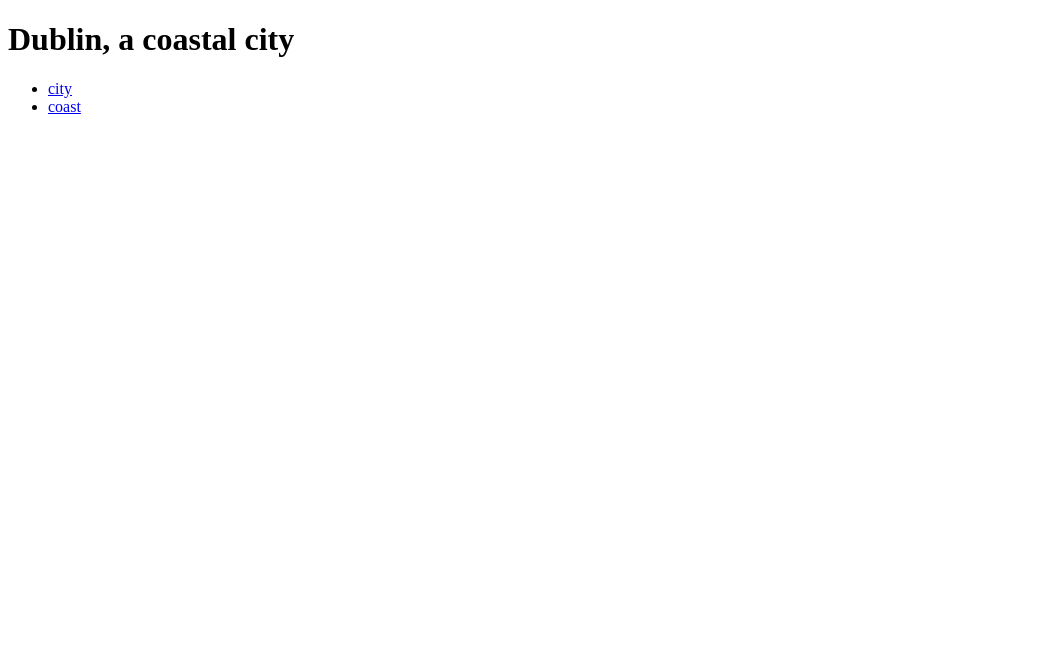
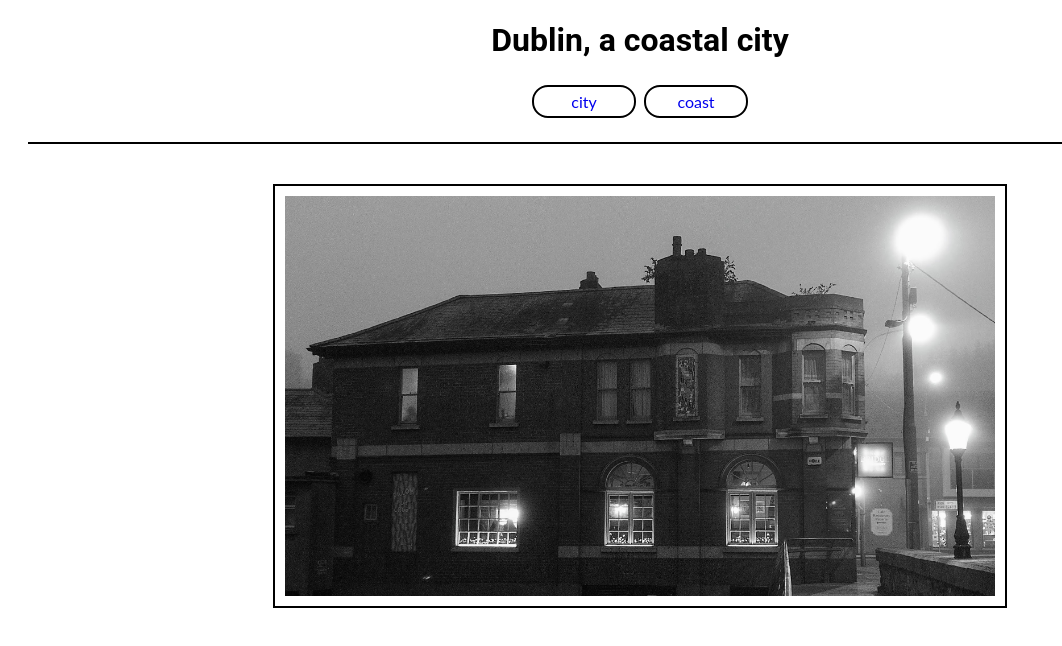
Before and after one commit to Arts-UX/dublin-photos, a plain HTML site: page index.html in a window 1280 px wide. Shown: the whole page, without its empty margins (0-1062 px from the left). Drawn offline with Linux system fonts and the light colour scheme.

Commit message:
feat:add images to the webpages

```diff
--- a/index.html
+++ b/index.html
@@ -4,6 +4,7 @@
     <meta charset="UTF-8" />
     <meta http-equiv="X-UA-Compatible" content="IE=edge" />
     <meta name="viewport" content="width=device-width, initial-scale=1.0" />
+    <link rel="stylesheet" href="assets/css/style.css" />
     <title>Dublin</title>
   </head>
   <body>
@@ -18,5 +19,10 @@
         </li>
       </ul>
     </nav>
+    <section>
+      <figure>
+        <img src="assets/images/city.jpeg" alt="an image of urban Dublin" />
+      </figure>
+    </section>
   </body>
 </html>
```
Also changed, not shown: coast.html (+5 -0 lines), assets/images/beach.jpeg (added), assets/images/city.jpeg (added).
